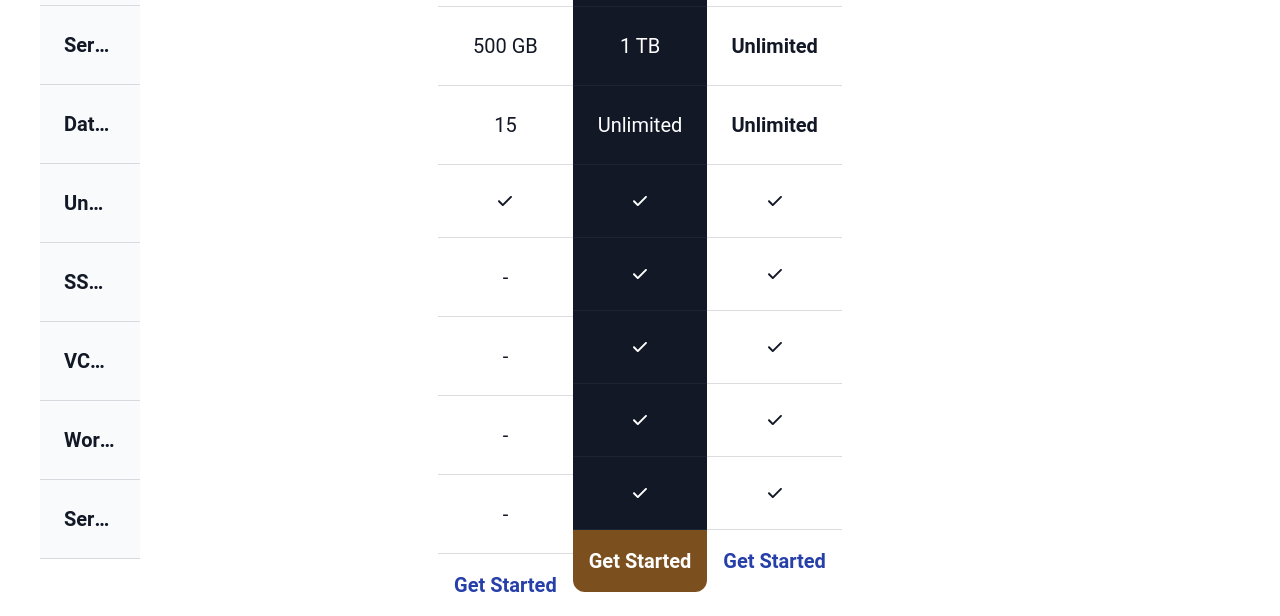
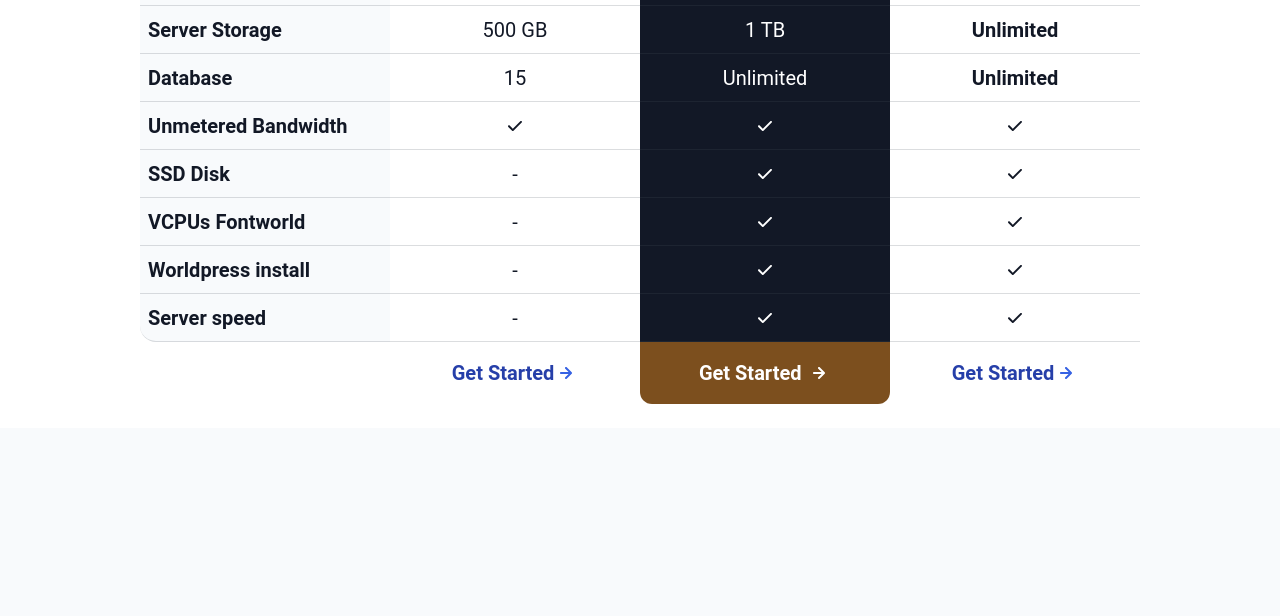
Before and after one commit to Robertron624/pricing-table, a plain HTML site: page index.html in a window 1280 px wide. Shown: the part 442-1058 px from the top of the page. After the commit the page ends 870 px from the top, so only its background shows below. Drawn offline with Linux system fonts and the light colour scheme.

Commit message:
Enhance pricing table by adding arrow icons to 'Get Started' links and improving layout responsiveness for tablet view

```diff
--- a/index.html
+++ b/index.html
@@ -58,7 +58,9 @@
               href="#"
               target="_blank"
               rel="noopener noreferrer"
-            >Get Started</a>
+            >Get Started
+            <img src="/resources/images/down arrow-1.svg" alt="arrow to the right" />
+          </a>
           </div>
         </div>
 
@@ -82,7 +84,9 @@
               href="#"
               target="_blank"
               rel="noopener noreferrer"
-            >Get Started</a>
+            >Get Started
+            <img src="/resources/images/down arrow.svg" alt="arrow to the right" />
+          </a>
           </div>
         </div>
 
@@ -106,7 +110,9 @@
               href="#"
               target="_blank"
               rel="noopener noreferrer"
-            >Get Started</a>
+            >Get Started
+            <img src="/resources/images/down arrow-1.svg" alt="arrow to the right" />
+          </a>
           </div>
         </div>
       </section>
--- a/styles.css
+++ b/styles.css
@@ -147,17 +147,23 @@ header {
   border-top-left-radius: 1rem;
 }
 
+.feature-item:nth-child(9){
+  border-bottom-left-radius: 1rem;
+}
+
 main {
   background-color: var(--white);
   width:  100%;
   justify-content: center;
   display: flex;
   padding-inline: 1.5em;
+  padding-block: 2rem 1.5rem;
 
   #pricing-container {
     display: flex;
     width: 100%;
-    max-width: 1200px;
+    max-width: 800px;
+    justify-content: center;
   }
 
   /* Column styles */
@@ -166,13 +172,8 @@ main {
     flex-direction: column;
   }
 
-  /* Feature column */
-  .feature-column {
-    flex: 0.5;
-  }
-
   .feature-item {
-    padding: 0.75rem;
+    padding-inline: 0.5rem;
     font-size: 0.875rem;
     color: var(--dark-blue);
     text-align: left;
@@ -274,6 +275,8 @@ main {
       font-weight: 600;
       background-color: transparent;
       cursor: pointer;
+      display: flex;
+      justify-content: space-between;
     }
   }
 
@@ -326,7 +329,7 @@ main {
       font-size: 0.875rem;
       color: var(--dark-blue);
       text-align: left;
-      display: block;
+      display: flex;
       align-items: center;
       min-height: 3rem;
       font-weight: 600;
@@ -357,16 +360,16 @@ main {
     }
 
     .plan-feature, .feature-item {
-      padding: 1.5rem;
       font-size: 1.25rem;
     }
 
     .plan-header {
       font-size: 1.25rem;
+      min-height: 128.4px;
     }
 
     .price {
-      font-size: 2rem;
+      font-size: 2.5rem;
     }
 
     .plan-footer {
@@ -389,6 +392,15 @@ main {
     .enterprise-plan {
       order: 4;
     }
+
+    .feature-item {
+      width: 100%; /* Full width on larger screens */
+      max-width: 300px;
+    }
+
+    #pricing-container {
+      max-width: 1200px;
+    }
   }
 }
 
@@ -404,6 +416,36 @@ main {
 
     p {
       font-size: 1.25rem;
+      max-width: 34rem;
+    }
+  }
+
+  main {
+    padding-block: 3rem 1.5rem;
+
+    section#pricing-container {
+
+      .pricing-column {
+
+        .plan-header,
+        .plan-feature,
+        .plan-footer {
+          min-width: 175px;
+        }
+      }
     }
   }
 }
+@media (min-width: 1024px) {
+  main {
+    section#pricing-container {
+      .pricing-column {
+        .plan-header,
+        .plan-feature,
+        .plan-footer {
+          min-width: 250px;
+        }
+      }
+    }
+  }
+}
```
